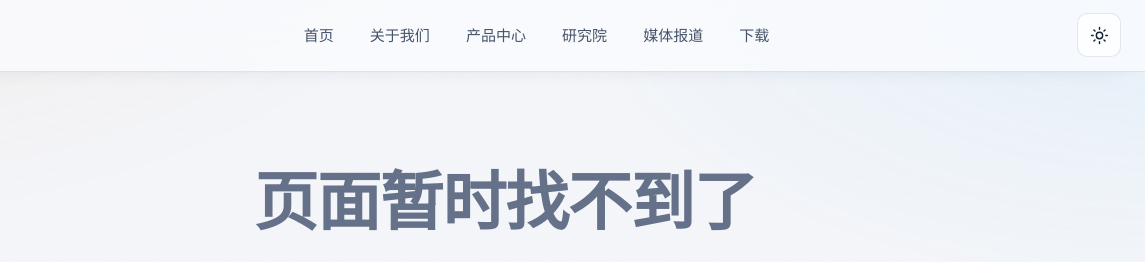
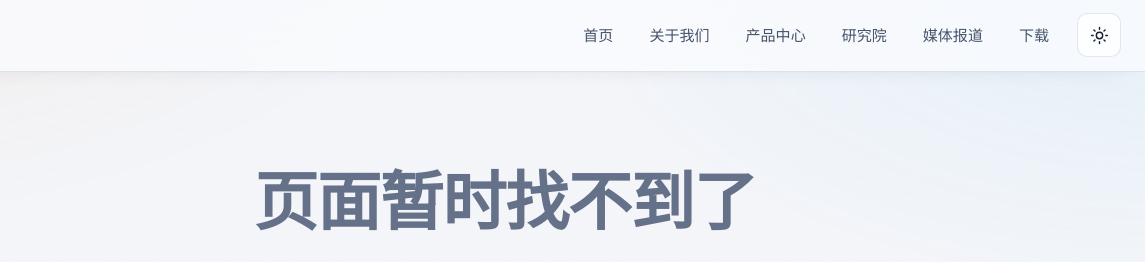
Before and after one commit to lichaotao-gif/cuiya-web, a website: page 404.html in a window 1280 px wide. Shown: the top 262 px of the page, 135-1280 px from the left. Drawn offline with Linux system fonts and the light colour scheme.

Commit message:
style: align navigation with theme control

```diff
--- a/404.html
+++ b/404.html
@@ -11,7 +11,7 @@
 <link rel="apple-touch-icon" href="/assets/images/apple-touch-icon.png">
 <script src="/assets/js/theme-init.js?v=20260922-8"></script>
 <link rel="stylesheet" href="/assets/css/core.css?v=20260922-8">
-<link rel="stylesheet" href="/assets/css/components.css?v=20260922-8">
+<link rel="stylesheet" href="/assets/css/components.css?v=20260922-9">
 </head>
 <body>
 <div id="site-nav"></div>
--- a/assets/css/components.css
+++ b/assets/css/components.css
@@ -31,9 +31,11 @@
   padding-inline: var(--sp-3);
   display: flex;
   align-items: center;
-  justify-content: space-between;
-  gap: var(--sp-3);
-}
+  justify-content: flex-start;
+  gap: 12px;
+}
+
+.nav__inner > nav { margin-left: auto; }
 
 .nav__actions {
   display: flex;
```
Also changed, not shown: about.html (+1 -1 lines), download.html (+1 -1 lines), index.html (+1 -1 lines), news-detail.html (+1 -1 lines), news.html (+1 -1 lines), policy-detail.html (+1 -1 lines), policy.html (+1 -1 lines), products/bingo-book.html (+1 -1 lines), products/bingo-live.html (+1 -1 lines), products/bingo-mate-app.html (+1 -1 lines), products/bingo-mate.html (+1 -1 lines), products/bingo-plus.html (+1 -1 lines), research.html (+1 -1 lines).
